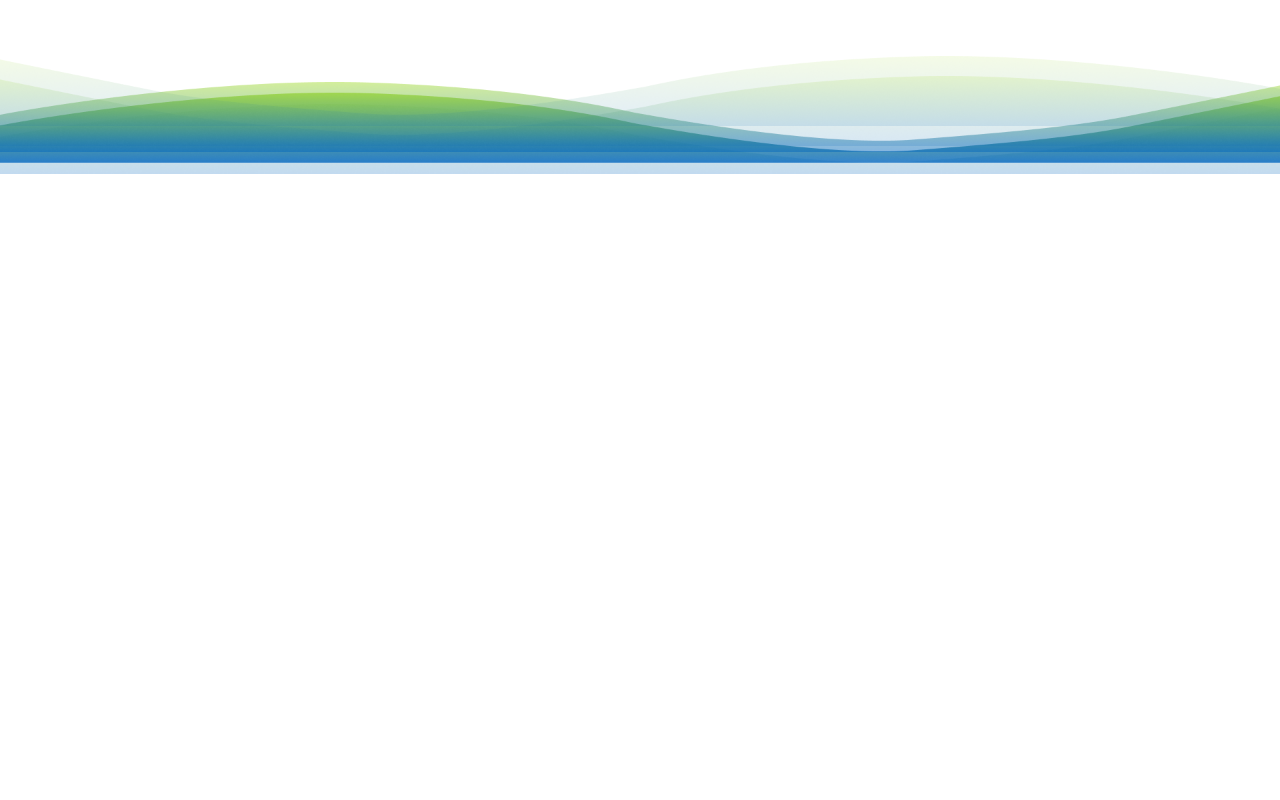
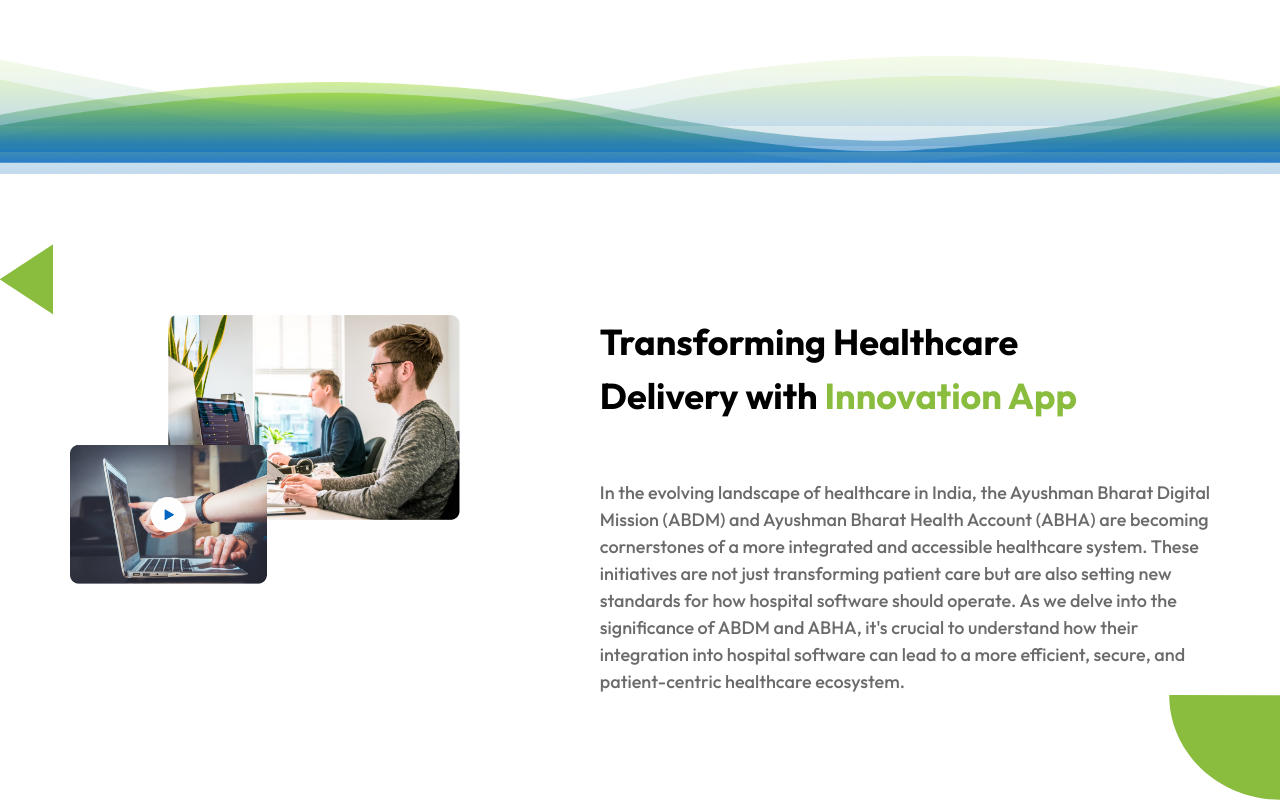
Before and after one commit to abdulhaseebss/i9, a React (Vite) app: page /marketing in a window 1280 px wide. Shown: the part 602-1402 px from the top of the page. Before the commit the page ends 800 px from the top, so only its background shows below. Built offline with nearby package versions, Linux system fonts and the light colour scheme.

Commit message:
pull card

```diff
--- a/src/components/navbar/Navbar.jsx
+++ b/src/components/navbar/Navbar.jsx
@@ -49,7 +49,7 @@ const Navbar = () => {
 
           <div>
           <Sheet>
-             <SheetTrigger ><i class="fa-solid fa-bars text-xl"></i></SheetTrigger>
+             <SheetTrigger ><i className="fa-solid fa-bars text-xl"></i></SheetTrigger>
              <SheetContent className="bg-white">
                <SheetHeader className="list-none text-xl outfit gap-2 mt-8">
                  {/* <SheetTitle>Are you absolutely sure?</SheetTitle> */}
--- a/src/components/section2/Section2.jsx
+++ b/src/components/section2/Section2.jsx
@@ -10,7 +10,7 @@ const Section2 = (props) => {
     <div className="flex justify-around flex-wrap">
 
         <div className="img">
-        <img className="w-[390px] h-[500px] mb-4" src={props.image} alt='image'/>
+        <img className="w-[390px] mb-4" src={props.image} alt='image'/>
         </div>
         <div className="img-para text-wrap">
           <p className="font-bold text-[36px] max-[600px]:text-xl">{props.heading}</p>
--- a/src/screens/Marketing.jsx
+++ b/src/screens/Marketing.jsx
@@ -1,13 +1,22 @@
 import React from 'react'
 import Banner from '../components/banner/Banner'
+import Section2 from '@/components/section2/Section2'
+import group123 from "../assets/Group123.png"
 
 const Marketing = () => {
 
 
+
   const textval = <p>Customized Clinic & Pharmacy App <br /> Development | i9 Innovations</p>
+
+
+  const text = <p>Transforming Healthcare <br /> Delivery with<span className="text-[#8ABC3E]"> Innovation App</span></p>
+  const peragraph = <p>In the evolving landscape of healthcare in India, the Ayushman Bharat Digital <br /> Mission (ABDM) and Ayushman Bharat Health Account (ABHA) are becoming <br /> cornerstones of a more integrated and accessible healthcare system. These <br /> initiatives are not just transforming patient care but are also setting new <br /> standards for how hospital software should operate. As we delve into the <br /> significance of ABDM and ABHA, it's crucial to understand how their <br /> integration into hospital software can lead to a more efficient, secure, and <br /> patient-centric healthcare ecosystem.</p>
+
   return (
     <div>
       <Banner heading={textval}/>
+      <Section2 image={group123} heading={text} pera={peragraph}/>
     </div>
   )
 }
```
Also changed, not shown: src/assets/Group123.png (added).
